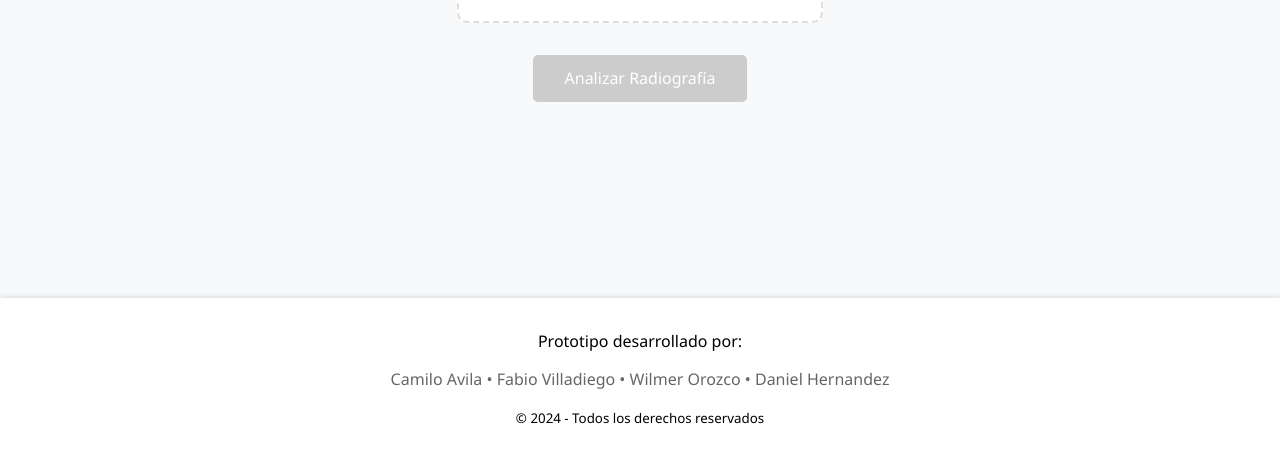
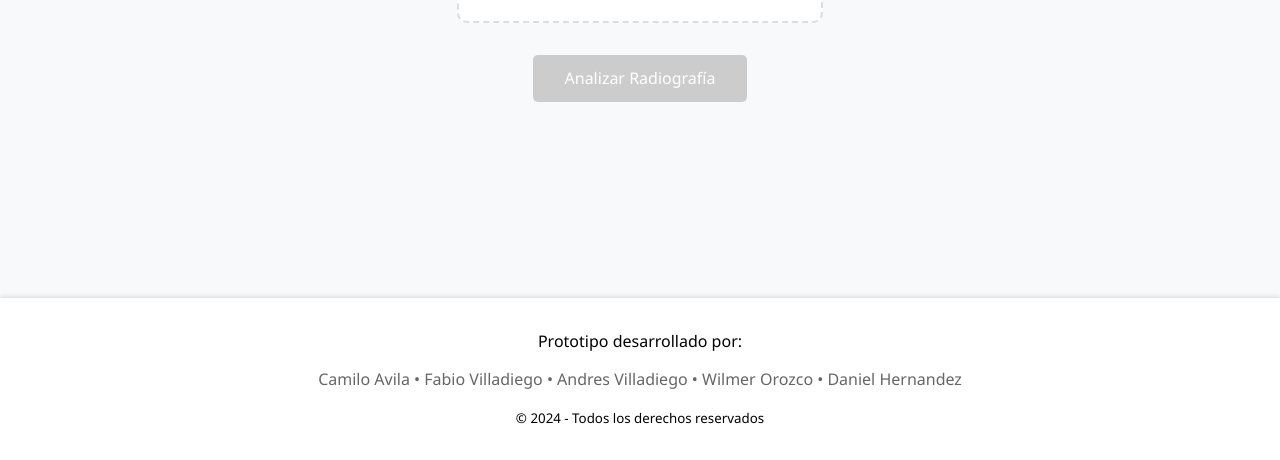
Before and after one commit to Cabiceab/MediAI-, a plain HTML site: page index.html in a window 1280 px wide. Shown: the part 340-800 px from the top of the page. Drawn offline with Linux system fonts and the light colour scheme.

Commit message:
Update index.html

```diff
--- a/index.html
+++ b/index.html
@@ -204,7 +204,7 @@
     <footer class="footer">
         <p>Prototipo desarrollado por:</p>
         <p class="team-members">
-            Camilo Avila • Fabio Villadiego • Wilmer Orozco • Daniel Hernandez
+            Camilo Avila • Fabio Villadiego • Andres Villadiego • Wilmer Orozco • Daniel Hernandez
         </p>
         <p><small>© 2024 - Todos los derechos reservados</small></p>
     </footer>
```
